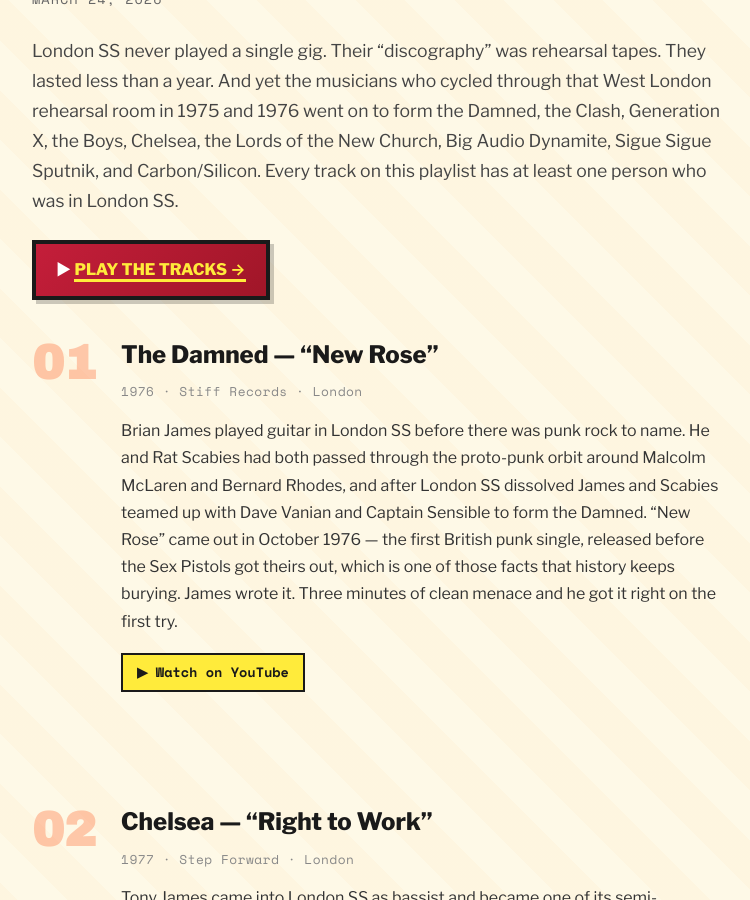
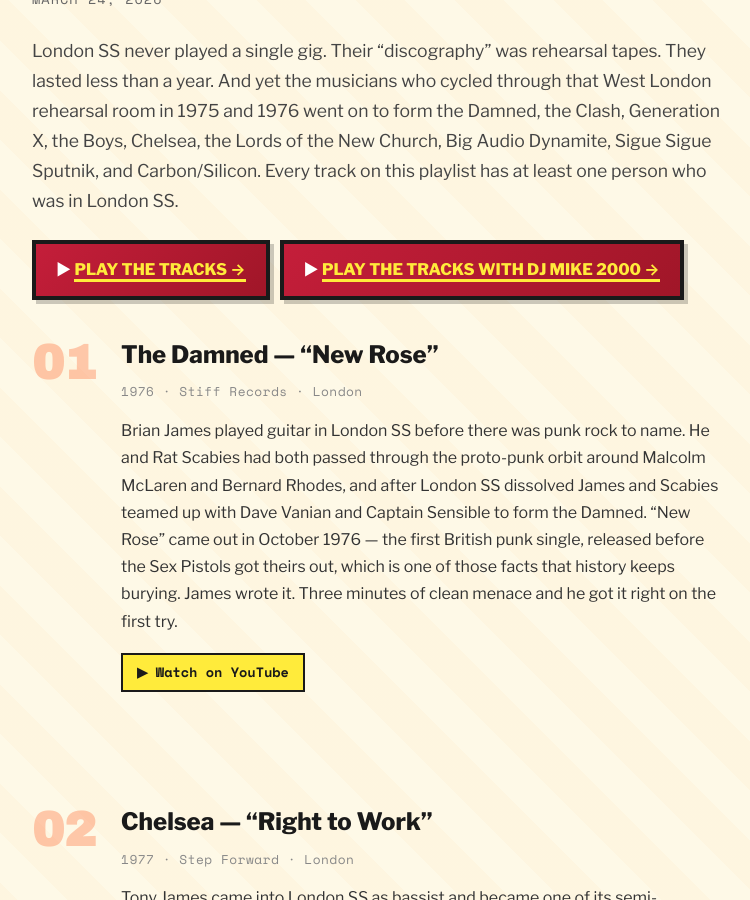
Before and after one commit to michaelgpearce/mike2000, a Jekyll site: the page built from posts/011-no-gigs-all-glory.html, in a window 1280 px wide and 900 px high, scrolled down 545 px. Shown: the whole window, without its empty margins (258-1008 px from the left). Built offline with Jekyll 4.4.1, drawn with Linux system fonts in a browser that asks for light colours.

Commit message:
Post 011: add with-commentary playlist link

```diff
--- a/posts/011-no-gigs-all-glory.html
+++ b/posts/011-no-gigs-all-glory.html
@@ -10,6 +10,7 @@
     <p class="post-intro">London SS never played a single gig. Their &ldquo;discography&rdquo; was rehearsal tapes. They lasted less than a year. And yet the musicians who cycled through that West London rehearsal room in 1975 and 1976 went on to form the Damned, the Clash, Generation X, the Boys, Chelsea, the Lords of the New Church, Big Audio Dynamite, Sigue Sigue Sputnik, and Carbon/Silicon. Every track on this playlist has at least one person who was in London SS.</p>
     <div class="playlist-links">
       <div class="playlist-link">&#9654; <a href="https://www.youtube.com/watch?list=PLY_J9x1TwU6dVdzoP_0tiTm91cmKD0LyM&v=TUxFQ5QBiYk&autoplay=1" target="_blank">PLAY THE TRACKS &rarr;</a></div>
+      <div class="playlist-link">&#9654; <a href="https://www.youtube.com/watch?list=PLY_J9x1TwU6cw2KqLk9dbffwQhOHSLoC1&v=Bd-Au8VJjtc&autoplay=1" target="_blank">PLAY THE TRACKS WITH DJ MIKE 2000 &rarr;</a></div>
     </div>
   </div>
 
```
